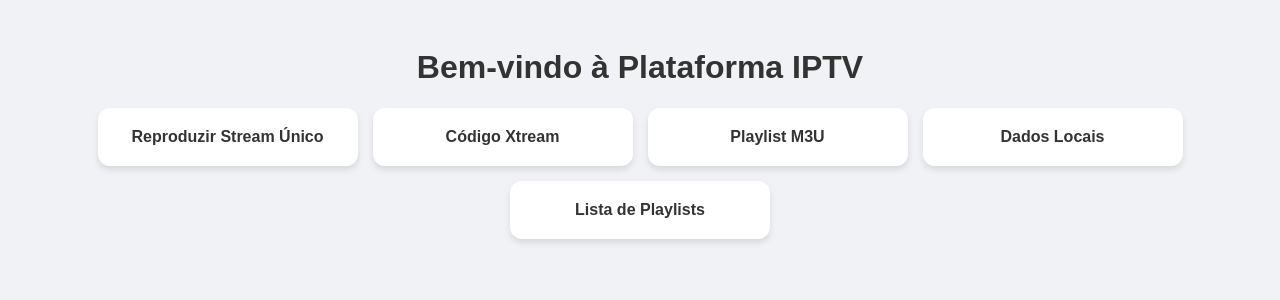
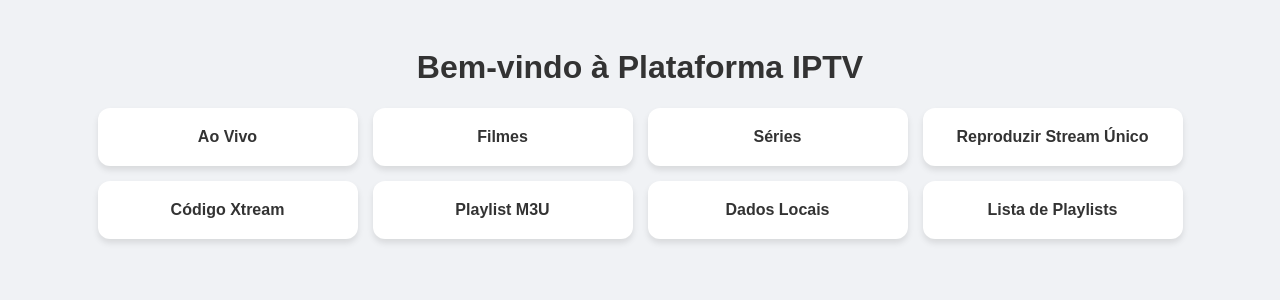
Before and after one commit to JET-SOUZA/jet.iptv, a Flask app: page / in a window 1280 px wide. Shown: the top 300 px of the page. Run offline with Flask 3, Linux system fonts and the light colour scheme.

Commit message:
Update index.html

```diff
--- a/templates/index.html
+++ b/templates/index.html
@@ -9,6 +9,9 @@
 <body>
 <h1>Bem-vindo à Plataforma IPTV</h1>
 <div class="cards-container">
+    <a href="{{ url_for('category', category_name='Ao Vivo') }}" class="card">Ao Vivo</a>
+    <a href="{{ url_for('category', category_name='Filmes') }}" class="card">Filmes</a>
+    <a href="{{ url_for('category', category_name='Séries') }}" class="card">Séries</a>
     <a href="{{ url_for('player') }}?url=" class="card">Reproduzir Stream Único</a>
     <a href="{{ url_for('xtream') }}" class="card">Código Xtream</a>
     <a href="{{ url_for('playlist') }}" class="card">Playlist M3U</a>
```
